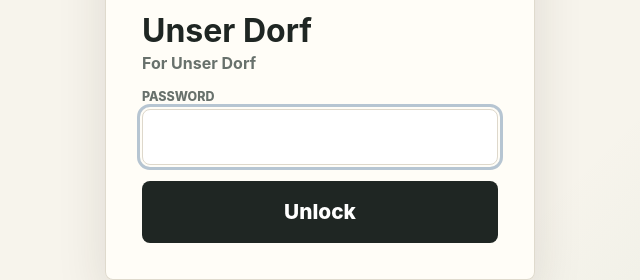
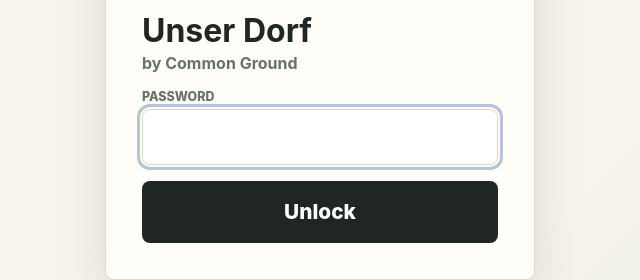
Before and after one commit to UnserDorf/user-dorf-v0, a plain HTML site: page index.html in a window 1280 px wide. Shown: the part 309-589 px from the top of the page, 320-960 px from the left. Drawn offline with Linux system fonts and the light colour scheme.

Commit message:
Add files via upload

```diff
--- a/index.html
+++ b/index.html
@@ -16,7 +16,7 @@
         <span class="brand-mark" aria-hidden="true">UD</span>
         <div class="brand-title-stack">
           <h1>Unser Dorf</h1>
-          <p>For Unser Dorf</p>
+          <p>by Common Ground</p>
         </div>
         <label>
           <span>Password</span>
```
